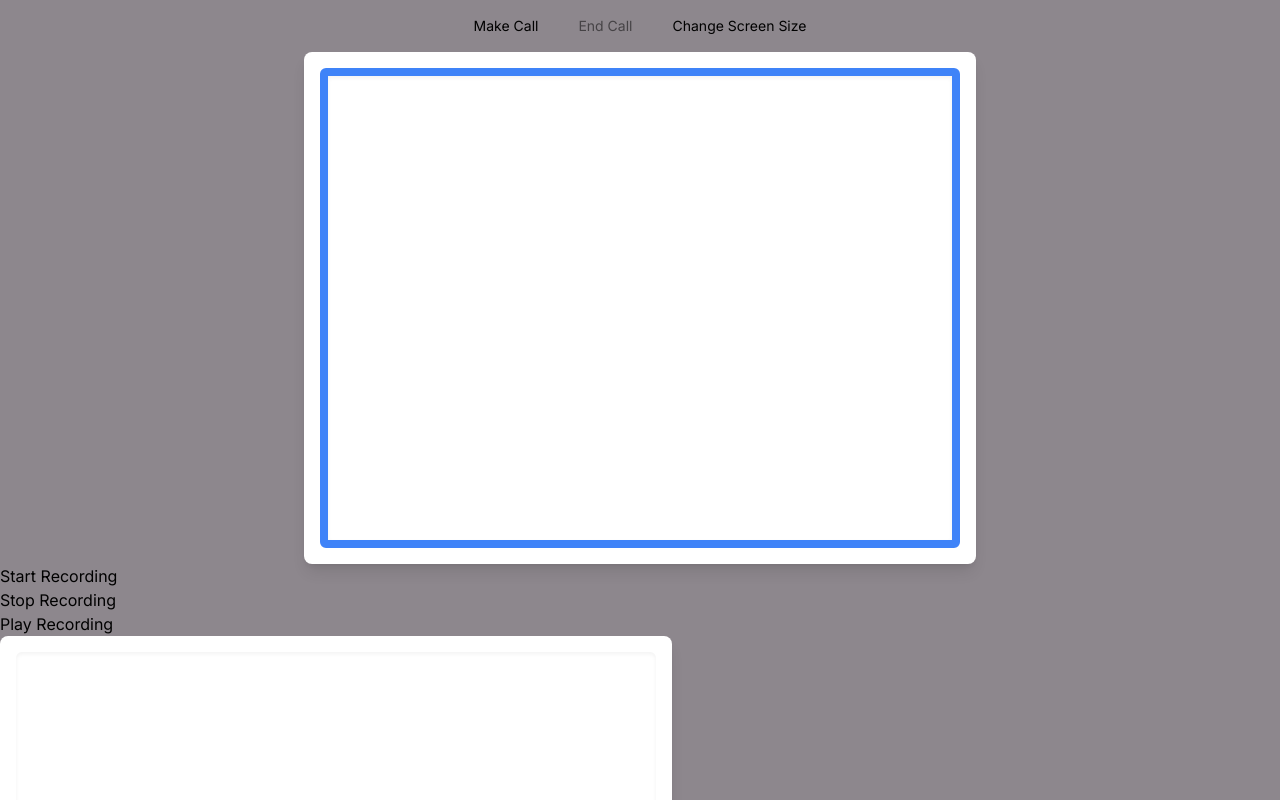
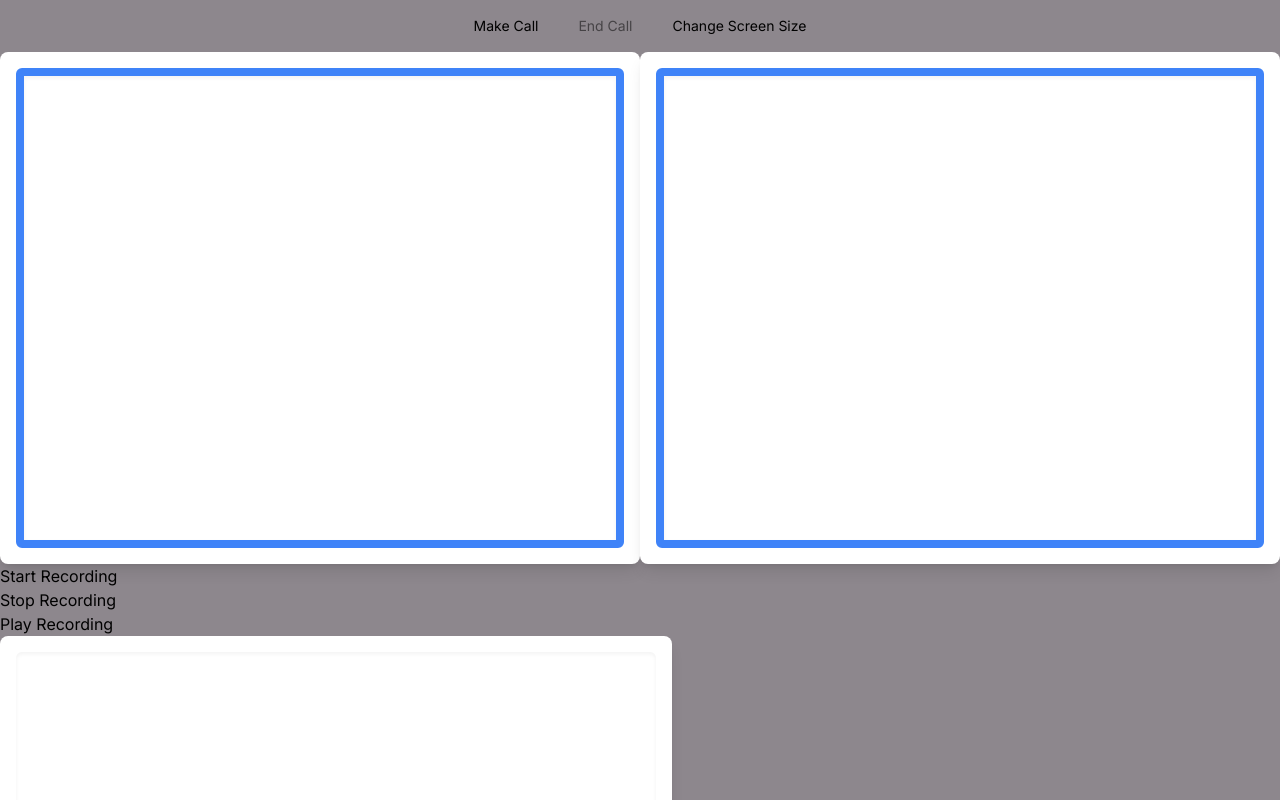
Before and after one commit to manojbrnj/videochatfront, a Next.js app: page / in a window 1280 px wide. Shown: the top 800 px of the page. Built offline with nearby package versions, Linux system fonts and the light colour scheme; no server answers.

Commit message:
client 2 feed added

```diff
--- a/src/app/page.js
+++ b/src/app/page.js
@@ -11,6 +11,7 @@ import GetDevices from '@/component/GetDevices';
 import VideoDeviceSelector from '@/component/VideoDeviceSelector';
 
 function Home() {
+  const socket = io.connect('http://localhost:5000');
   const constraints = {
     video: true,
     audio: true,
@@ -18,6 +19,7 @@ function Home() {
   const [stream, setStream] = useState(null);
   const [streamShare, sestStreamShare] = useState(null);
   const localVideoRef = useRef(null);
+  const localVideoRef2 = useRef(null);
   useEffect(() => {
     // StartStream();
     return () => {
@@ -111,6 +113,15 @@ function Home() {
             className='w-full h-[480px] object-cover border-8 border-blue-500 rounded-md shadow-inner'
           />
         </div>
+        <div className='w-full max-w-2xl p-4 bg-white rounded-lg shadow-lg'>
+          <video
+            ref={localVideoRef2}
+            autoPlay
+            muted
+            playsInline
+            className='w-full h-[480px] object-cover border-8 border-blue-500 rounded-md shadow-inner'
+          />
+        </div>
       </div>
       <ScreenRecorder stream={stream} />
       <Button gradientDuoTone='cyanToBlue' onClick={StartScreenShare}>
```
